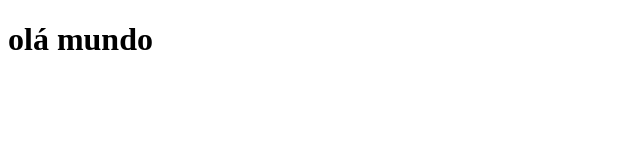
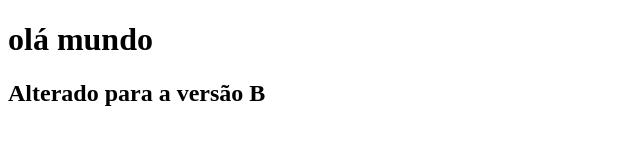
Before and after one commit to Saraiva229/git-aula-1, a plain HTML site: page index.html in a window 1280 px wide. Shown: the whole page, without its empty margins (0-640 px from the left). Drawn offline with Linux system fonts and the light colour scheme.

Commit message:
mais uma versão atualizada

```diff
--- a/index.html
+++ b/index.html
@@ -7,5 +7,6 @@
 </head>
 <body>
 <h1>olá mundo</h1>
+    <h2>Alterado para a versão B</h2>
 </body>
 </html>
```
